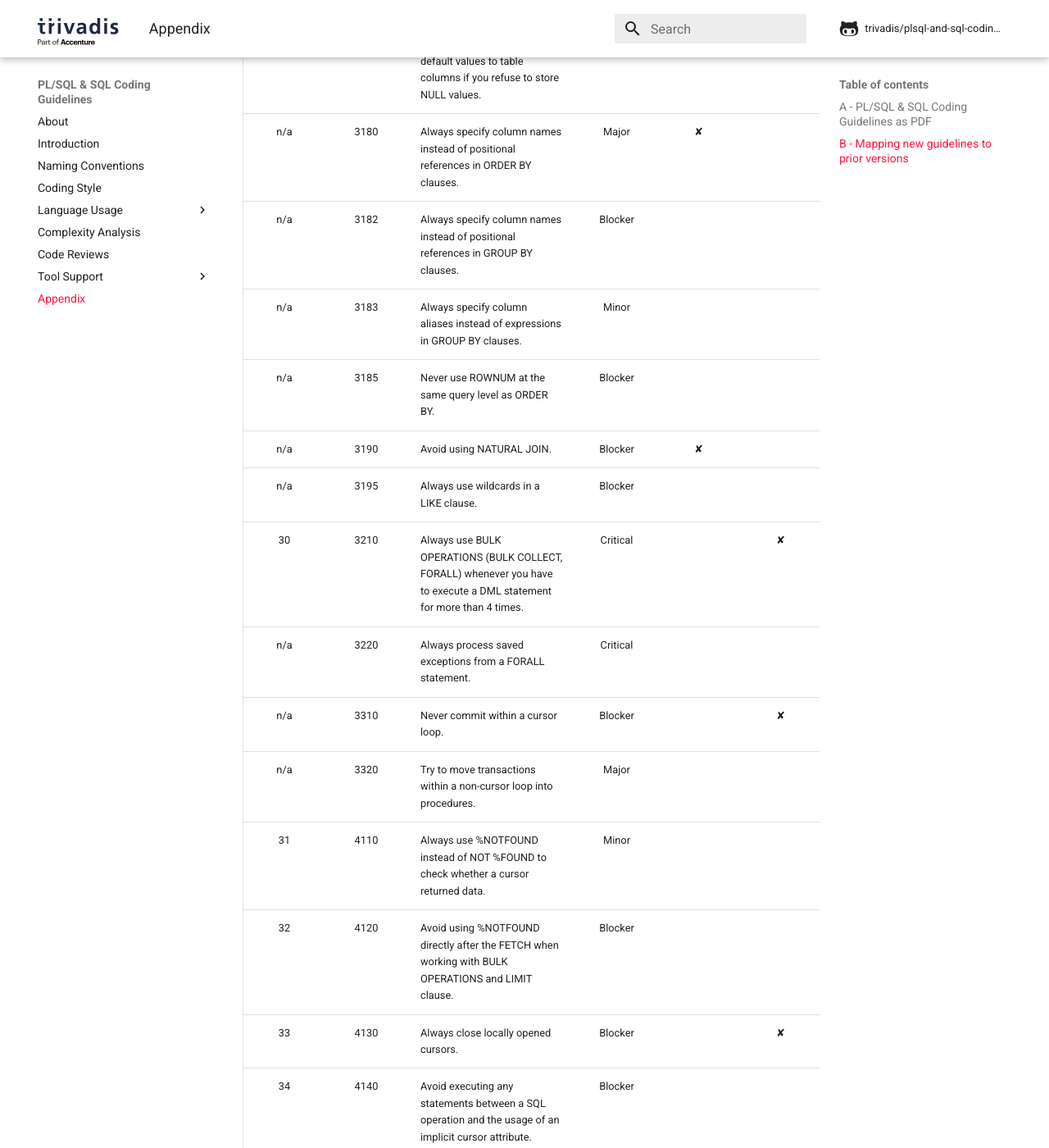
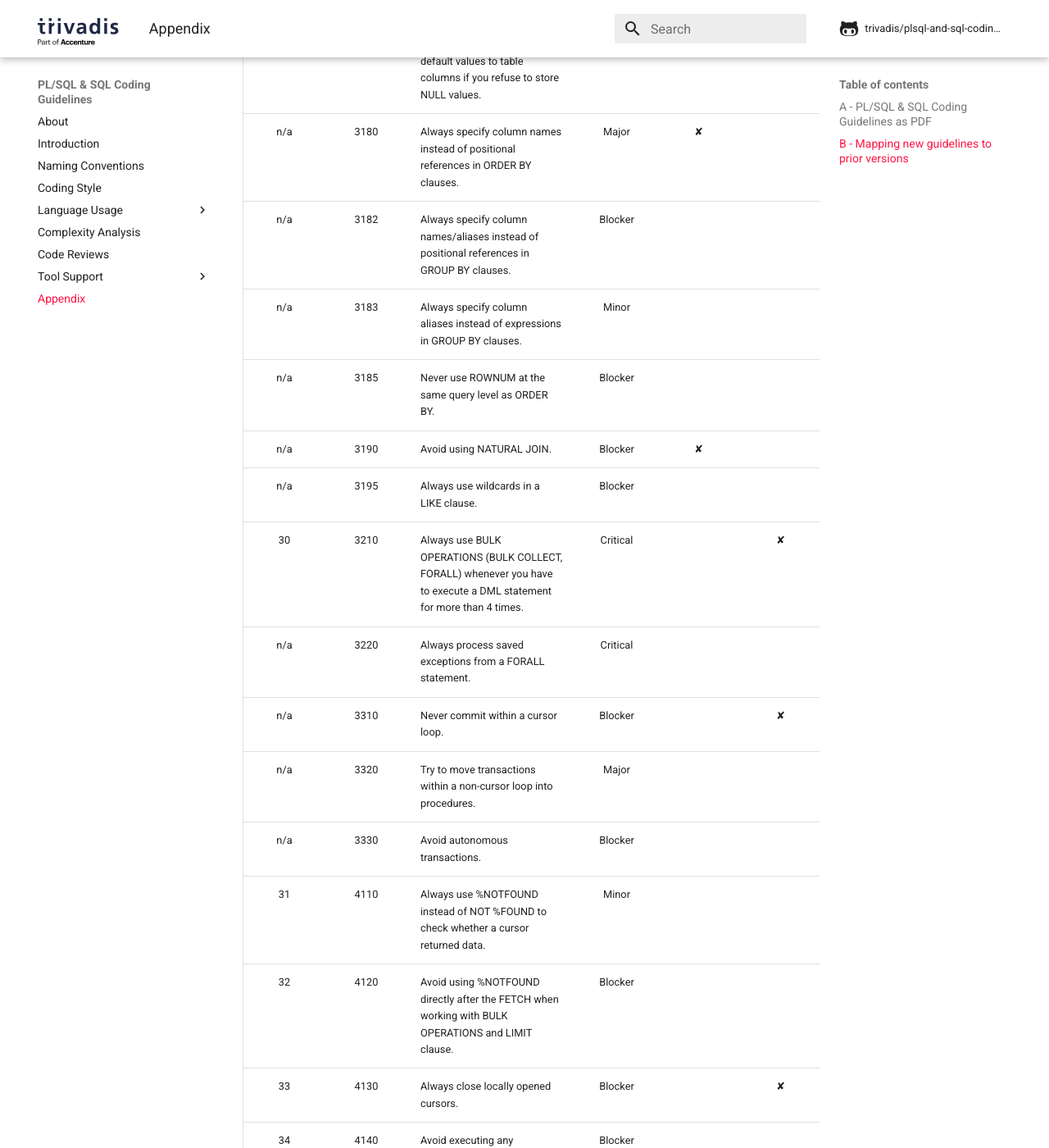
Before and after one commit to Trivadis/plsql-and-sql-coding-guidelines, an MkDocs documentation site: the page built from docs/9-appendix/appendix.md, in a window 1280 px wide and 1400 px high, scrolled down 3480 px. Shown: the whole window at 82% size. Built offline with MkDocs 1.6.1 and Material for MkDocs 9.7.7, drawn with Linux system fonts in a browser that asks for light colours; comment, search, counter and statistics services are not loaded; the version menu is left out.

Commit message:
add G-3330 in the appendix

```diff
--- a/docs/9-appendix/appendix.md
+++ b/docs/9-appendix/appendix.md
@@ -54,7 +54,7 @@
 n/a | 3160 | Avoid visible virtual columns. | Blocker |  |  | &#10008; |  | &#10008; |  |  |
 n/a | 3170 | Always use DEFAULT ON NULL declarations to assign default values to table columns if you refuse to store NULL values. | Blocker |  |  |  |  | &#10008; |  |  |
 n/a | 3180 | Always specify column names instead of positional references in ORDER BY clauses. | Major | &#10008; |  |  |  | &#10008; |  |  |
-n/a | 3182 | Always specify column names instead of positional references in GROUP BY clauses. | Blocker |  |  |  |  | &#10008; |  |  |
+n/a | 3182 | Always specify column names/aliases instead of positional references in GROUP BY clauses. | Blocker |  |  |  |  | &#10008; |  |  |
 n/a | 3183 | Always specify column aliases instead of expressions in GROUP BY clauses. | Minor |  |  | &#10008; |  |  |  |  |
 n/a | 3185 | Never use ROWNUM at the same query level as ORDER BY. | Blocker |  |  |  |  | &#10008; |  |  | &#10008;
 n/a | 3190 | Avoid using NATURAL JOIN. | Blocker | &#10008; |  |  |  | &#10008; |  |  |
@@ -63,6 +63,7 @@
 n/a | 3220 | Always process saved exceptions from a FORALL statement. | Critical |  |  |  |  | &#10008; |  |  | &#10008;
 n/a | 3310 | Never commit within a cursor loop. | Blocker |  | &#10008; |  |  | &#10008; |  |  |
 n/a | 3320 | Try to move transactions within a non-cursor loop into procedures. | Major |  |  | &#10008; |  |  | &#10008; |  | &#10008;
+n/a | 3330 | Avoid autonomous transactions. | Blocker |  |  |  |  | &#10008; |  |  | &#10008;
 31 | 4110 | Always use %NOTFOUND instead of NOT %FOUND to check whether a cursor returned data. | Minor |  |  | &#10008; |  |  |  |  |
 32 | 4120 | Avoid using %NOTFOUND directly after the FETCH when working with BULK OPERATIONS and LIMIT clause.  | Blocker |  |  |  |  | &#10008; |  |  |
 33 | 4130 | Always close locally opened cursors. | Blocker |  | &#10008; |  |  | &#10008; |  |  |
```
